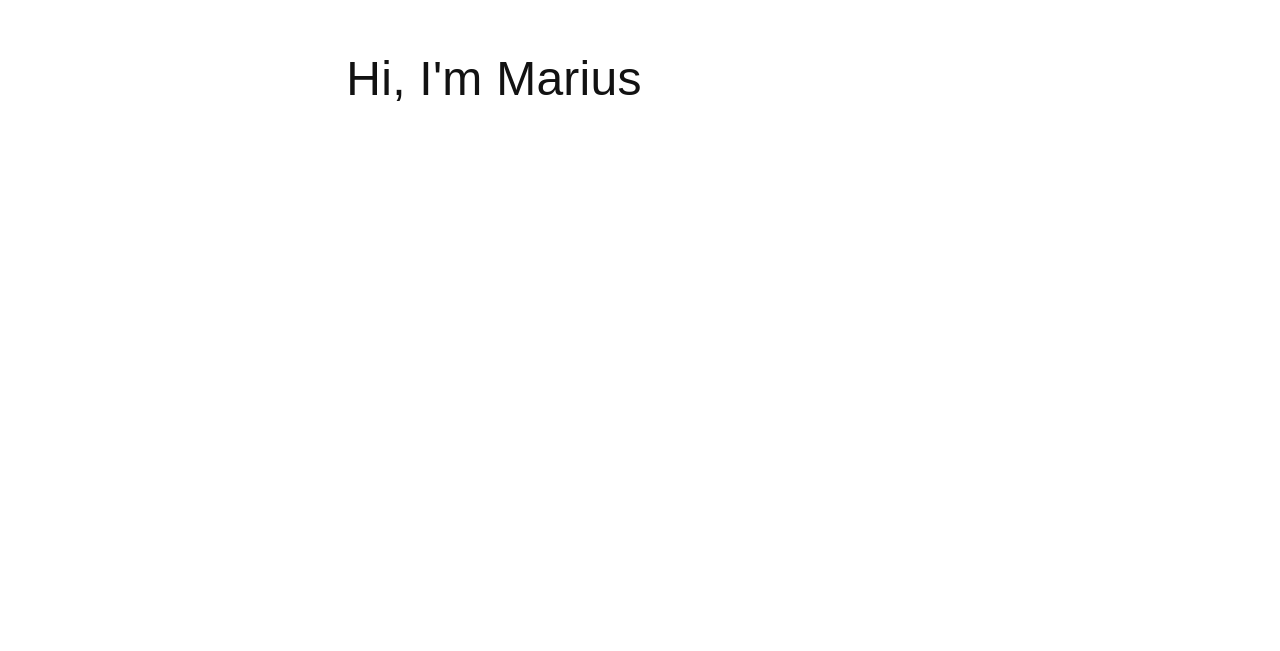
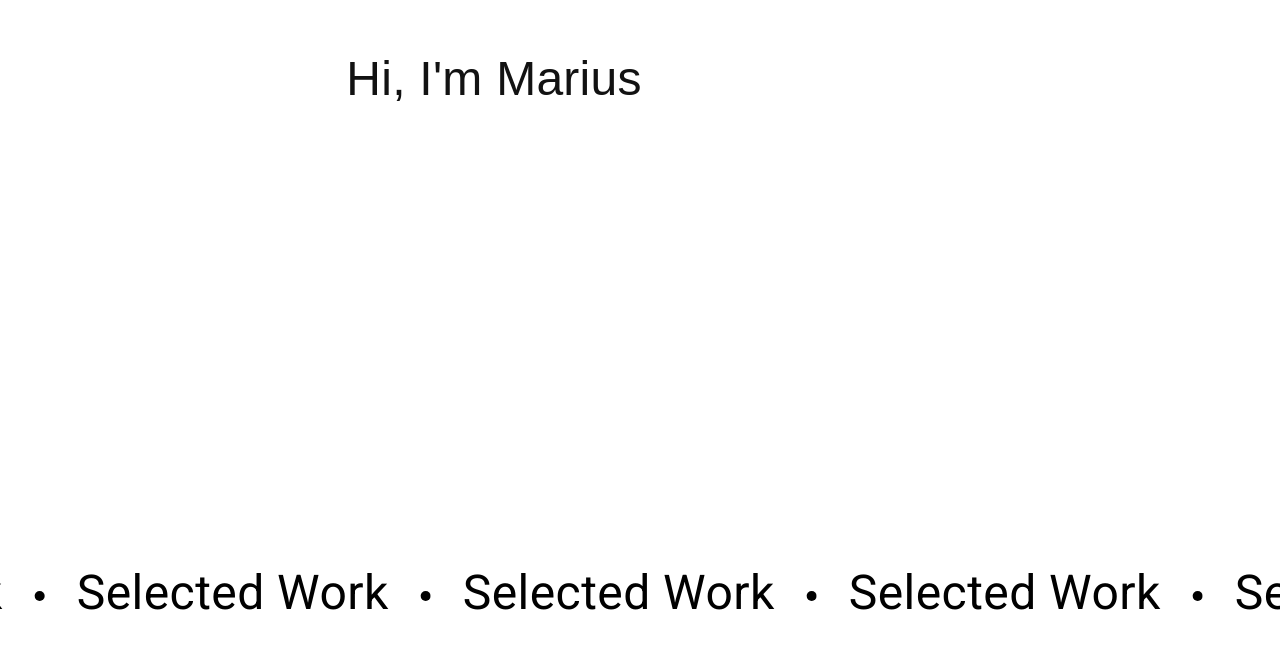
Before and after one commit to mfhum/mfhum.github.io, an Angular app: page / in a window 1280 px wide. Shown: the part 301-952 px from the top of the page. Before the commit the page ends 800 px from the top, so only its background shows below. Built offline with nearby package versions, Linux system fonts and the light colour scheme; a web font is replaced by a local one.

Commit message:
add selected work window

```diff
--- a/src/app/app-routing.module.ts
+++ b/src/app/app-routing.module.ts
@@ -1,9 +1,11 @@
 import { NgModule } from '@angular/core';
 import { RouterModule, Routes } from '@angular/router';
 import { HomeComponent } from './home/home.component';
+import { TestComponent } from './test/test.component';
 
 const routes: Routes = [
   { path: '', component: HomeComponent },
+  { path: 'test', component: TestComponent },
 ];
 
 @NgModule({
--- a/src/app/app.module.ts
+++ b/src/app/app.module.ts
@@ -5,11 +5,13 @@ import { AppRoutingModule } from './app-routing.module';
 import { AppComponent } from './app.component';
 import { BrowserAnimationsModule } from '@angular/platform-browser/animations';
 import { HomeComponent } from './home/home.component';
+import { TestComponent } from './test/test.component';
 
 @NgModule({
   declarations: [
     AppComponent,
     HomeComponent,
+    TestComponent,
   ],
   imports: [
     BrowserModule,
--- a/src/app/home/home.animations.scss
+++ b/src/app/home/home.animations.scss
@@ -159,8 +159,24 @@
       }
     }
   }
+  .selected-title {
+    animation: movement 30s;
+    animation-iteration-count: infinite;
+    animation-timing-function: linear;
+  }
 }
 
+@keyframes movement {
+  0% {
+    transform: translateX(0%);
+  }
+  50% {
+    transform: translateX(-8%);
+  }
+  100% {
+    transform: translateX(0%);
+  }
+}
 @media screen and (max-width: 1250px) {
   .titlebox {
     animation: transitionInShowOffResponsiveTitle 3s;
@@ -178,4 +194,9 @@
       animation-timing-function: linear;
     }
   }
+  .selected-title {
+    animation: movement 20s;
+    animation-iteration-count: infinite;
+    animation-timing-function: linear;
+  }
 }
--- a/src/app/home/home.component.html
+++ b/src/app/home/home.component.html
@@ -25,7 +25,12 @@
             <div class="animatedcircle"></div>
         </div>
     </div>
+</div>
+<div class="selected">
+    <div class="selected-title" *ngFor="let n of numSequence(28)">
+        <h3 class="selected-text">Selected Work</h3>
+        <div class="dot"></div>
+    </div>
+</div>
 
-
-
-</div>
+<div class="selected-show"></div>
--- a/src/app/home/home.component.scss
+++ b/src/app/home/home.component.scss
@@ -1,7 +1,6 @@
 .homepage {
   width: 100%;
   height: 100%;
-  float: left;
   .titlebox {
     width: 60%;
     height: 100%;
@@ -78,3 +77,32 @@
     }
   }
 }
+
+.selected {
+  overflow-x: hidden;
+  .selected-title {
+    margin-top: 5rem;
+    width: 1000%;
+    .selected-text {
+      float: left;
+      margin-left: 2rem;
+      margin-right: 2rem;
+      font-size: 3rem;
+    }
+    .dot {
+      margin-top: 0.75rem;
+      float: left;
+      background-color: black;
+      width: 10px;
+      height: 10px;
+      border-radius: 50%;
+    }
+  }
+}
+
+.selected-show {
+  margin-top: 4rem;
+  width: 100%;
+  height: 86%;
+  background-color: #2c3e50;
+}
--- a/src/app/home/home.component.ts
+++ b/src/app/home/home.component.ts
@@ -6,5 +6,8 @@ import { Component } from '@angular/core';
   styleUrls: ['./home.component.scss', './home.responsive.scss', './home.animations.scss']
 })
 export class HomeComponent {
-
+//function to return list of numbers from 0 to n-1
+numSequence(n: number): Array<number> {
+  return Array(n);
 }
+}
--- a/src/app/home/home.responsive.scss
+++ b/src/app/home/home.responsive.scss
@@ -53,4 +53,22 @@
       }
     }
   }
+  .selected-title {
+    width: 3700%;
+  }
 }
+
+@media screen and (max-width: 1250px) {
+  .selected {
+    .selected-title {
+      margin-top: 10rem;
+      width: 4000%;
+    }
+  }
+  .selected-show {
+    margin-top: 4rem;
+    width: 100%;
+    height: 85%;
+    background-color: #2c3e50;
+  }
+}
--- /dev/null
+++ b/src/app/test/test.component.html
@@ -0,0 +1,4 @@
+<div class="selected-title" *ngFor="let n of numSequence(30)">
+    <h3 class="selected-text">Selected Work</h3>
+    <div class="dot"></div>
+</div>
--- /dev/null
+++ b/src/app/test/test.component.scss
@@ -0,0 +1,45 @@
+.selected-title {
+  margin-top: 3%;
+  width: 1000%;
+
+  .selected-text {
+    float: left;
+    margin-left: 2rem;
+    margin-right: 2rem;
+    font-size: 3rem;
+  }
+  .dot {
+    margin-top: 0.75rem;
+    float: left;
+    background-color: black;
+    width: 10px;
+    height: 10px;
+    border-radius: 50%;
+  }
+}
+
+//animation
+.selected-title {
+  animation: movement 20s;
+  animation-iteration-count: infinite;
+  animation-timing-function: linear;
+}
+
+@keyframes movement {
+  0% {
+    transform: translateX(0%);
+  }
+  50% {
+    transform: translateX(-8%);
+  }
+  100% {
+    transform: translateX(0%);
+  }
+}
+
+// responsive
+@media screen and (max-width: 1250px) {
+  .selected-title {
+    width: 3700%;
+  }
+}
--- /dev/null
+++ b/src/app/test/test.component.ts
@@ -0,0 +1,13 @@
+import { Component } from '@angular/core';
+
+@Component({
+  selector: 'app-test',
+  templateUrl: './test.component.html',
+  styleUrls: ['./test.component.scss']
+})
+export class TestComponent {
+//function to return list of numbers from 0 to n-1
+numSequence(n: number): Array<number> {
+  return Array(n);
+}
+}
```
Also changed, not shown: 1 other file (tests, documents, lock files or other folders).
